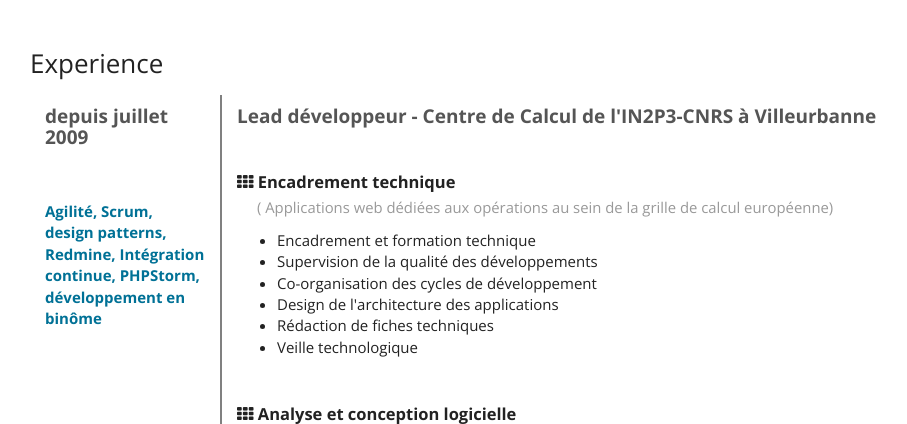
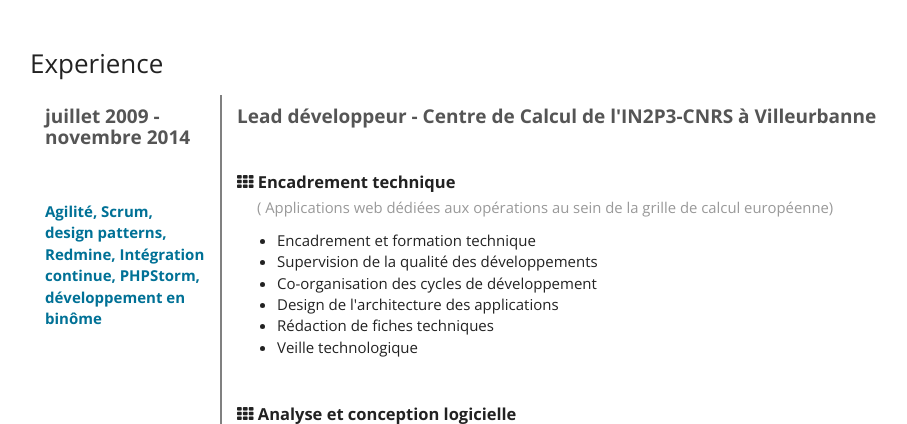
Before and after one commit to casual-web/about-me, a PHP site: template templates/olivierlequeux.twig in a window 1280 px wide. Shown: the part 549-973 px from the top of the page, without its empty margins (40-947 px from the left). Run offline with PHP 8.4, Linux system fonts and the light colour scheme; the template is opened without the code that fills it, so the values that code supplies are empty; some libraries are stand-ins or nearby versions.

Commit message:
update dates

```diff
--- a/templates/aboutme.twig
+++ b/templates/aboutme.twig
@@ -37,14 +37,14 @@
              Créer, bâtir, en sachant, au regard des contraintes doser les efforts de développement d'une équipe, en s'appuyant sur l'<a href="http://agilemanifesto.org/iso/fr/principles.html">Agilité</a> pour garder le besoin au centre du projet.
          </p>-->
         <p id="intro2" class="screen">
-            Depuis 2009, évolue au sein de l'équipe responsable du <a href="http://operations-portal.egi.eu/">portail
+            Récemment en recherche d'un poste de Lead Développeur, a évolué jusqu'en novembre 2014, au sein de l'équipe responsable du <a href="http://operations-portal.egi.eu/">portail
                 des opérations</a>, développé au <a
                     href="http://cc.in2p3.fr/">Centre de Calcul de l'IN2P3</a> (CNRS) pour le projet européen <a
                     href="http://www.egi.eu/about/egi-inspire">EGI Inspire</a>.
         </p>
 
         <p id="intro2" class="print">
-            Depuis 2009, évolue au sein de l'équipe responsable du portail des opérations (operations-portal.egi.eu), développé au
+            Récemment en recherche d'un poste de Lead Développeur, a évolué jusqu'en novembre 2014, au sein de l'équipe responsable du portail des opérations (operations-portal.egi.eu), développé au
             Centre de Calcul de l'IN2P3 (CNRS) pour le projet européen EGI Inspire.
         </p>
 
--- a/templates/experience.twig
+++ b/templates/experience.twig
@@ -8,7 +8,7 @@
 
 <div class="row sub_section">
     <div class="col-xs-2 section_title">
-        <h4>depuis juillet 2009</h4>
+        <h4>juillet 2009 - novembre 2014</h4>
         <br/><br/>
         <small>Agilité, Scrum, design patterns, Redmine, Intégration continue, PHPStorm, développement en binôme</small>
         <br><br><br><br class="screen"><br class="screen"><br/>
```
